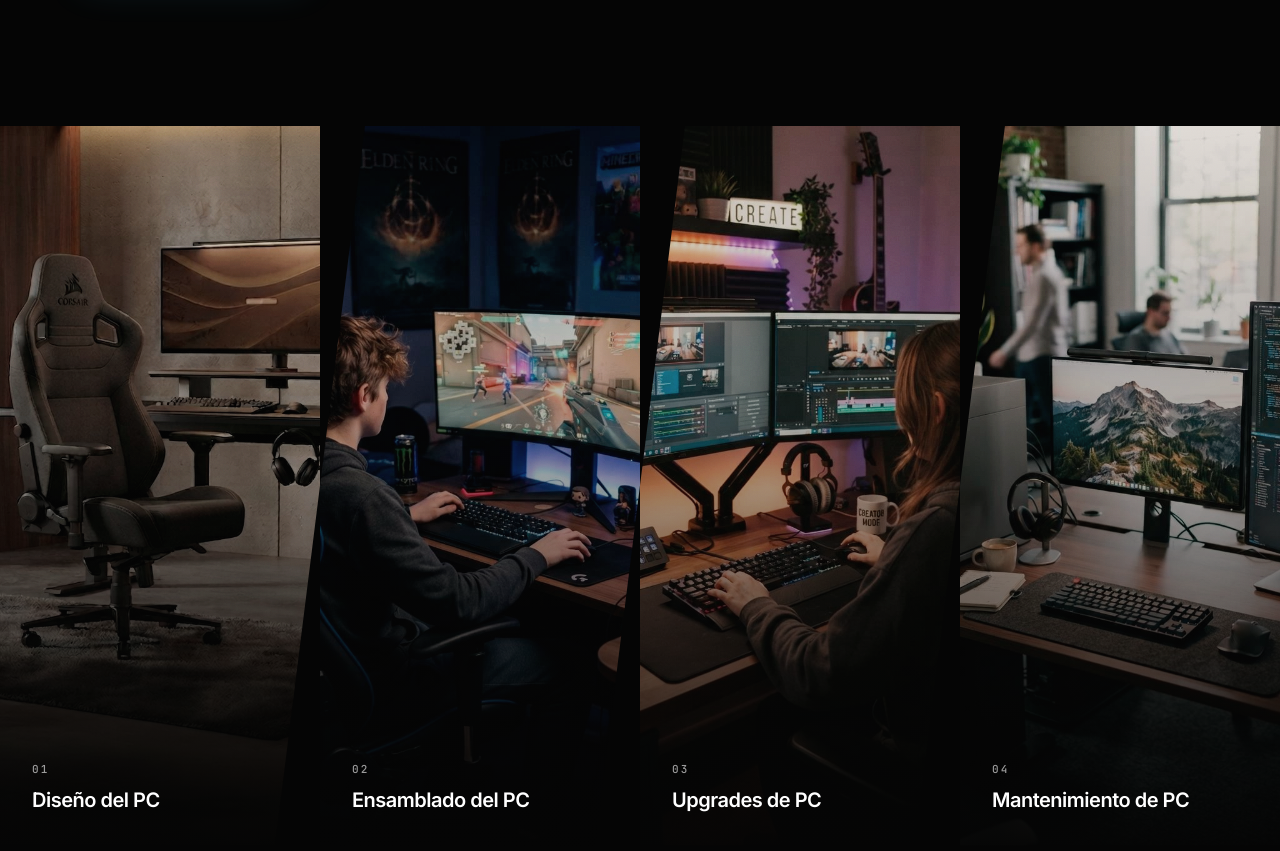
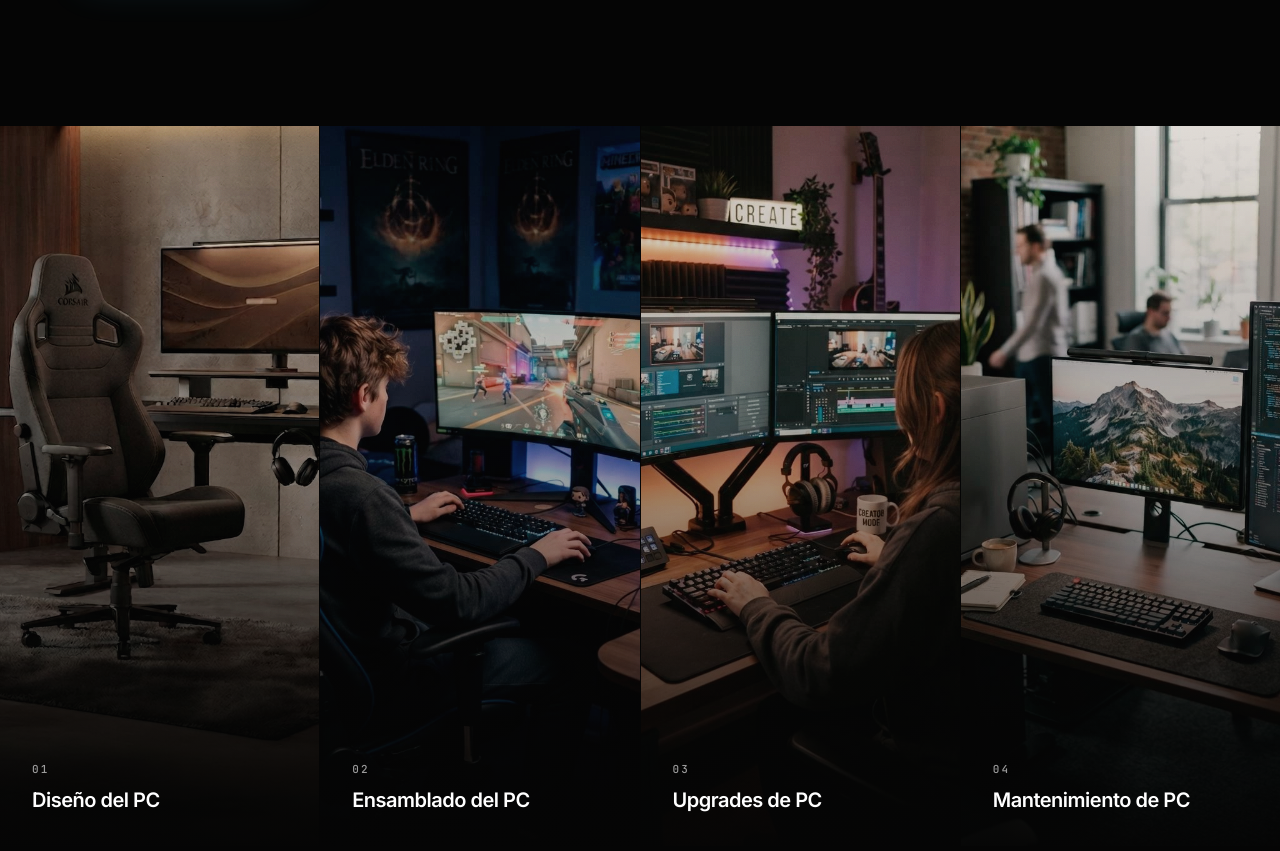
Before and after one commit to Nearcinho/pc-lab, a Next.js app: page /servicios in a window 1280 px wide. Shown: the part 633-1484 px from the top of the page. Built offline with nearby package versions, Linux system fonts and the light colour scheme.

Commit message:
Servicios: rectangulos simples en 16:9, sin clip

```diff
--- a/src/components/servicios/services-strip.tsx
+++ b/src/components/servicios/services-strip.tsx
@@ -53,27 +53,9 @@ const services = [
   },
 ] as const;
 
-function clipFor(i: number, s: number) {
-  if (i === 0) return `polygon(0px 0%, calc(100% + ${s}px) 0%, calc(100% - ${s}px) 100%, 0px 100%)`;
-  if (i === 3) return `polygon(${s}px 0%, 100% 0%, 100% 100%, -${s}px 100%)`;
-  return `polygon(${s}px 0%, calc(100% + ${s}px) 0%, calc(100% - ${s}px) 100%, -${s}px 100%)`;
-}
-
 export function ServicesStrip() {
   const reduced = useReducedMotion();
   const [active, setActive] = React.useState<number | null>(null);
-  const [slant, setSlant] = React.useState(40);
-  const containerRef = React.useRef<HTMLDivElement>(null);
-
-  React.useLayoutEffect(() => {
-    const el = containerRef.current;
-    if (!el) return;
-    const update = () => setSlant(Math.max(20, Math.min(80, Math.round(el.clientWidth * 0.035))));
-    update();
-    const ro = new ResizeObserver(update);
-    ro.observe(el);
-    return () => ro.disconnect();
-  }, []);
 
   return (
     <>
@@ -117,12 +99,11 @@ export function ServicesStrip() {
 
       {/* Escritorio */}
       <div
-        ref={containerRef}
         className="hidden lg:block"
         onMouseLeave={() => setActive(null)}
       >
         <div className="relative aspect-[16/9] w-full overflow-hidden bg-[#050505]">
-          <div className="absolute inset-0 flex">
+          <div className="absolute inset-0 flex gap-px">
             {services.map((s, i) => {
               const isActive = active === i;
               return (
@@ -131,8 +112,7 @@ export function ServicesStrip() {
                   href={s.href}
                   onMouseEnter={() => setActive(i)}
                   aria-expanded={isActive}
-                  style={{ clipPath: clipFor(i, slant) }}
-                  className={`relative h-full cursor-pointer text-left transition-[flex-grow] duration-700 ease-[cubic-bezier(0.16,1,0.3,1)] focus-visible:outline-none focus-visible:ring-2 focus-visible:ring-brand/60 ${isActive ? "flex-[2.6]" : "flex-1"}`}
+                  className={`relative h-full cursor-pointer overflow-hidden text-left transition-[flex-grow] duration-700 ease-[cubic-bezier(0.16,1,0.3,1)] focus-visible:outline-none focus-visible:ring-2 focus-visible:ring-brand/60 ${isActive ? "flex-[2.6]" : "flex-1"}`}
                 >
                   <div
                     className={`absolute inset-0 transition-transform duration-[1.4s] ease-[cubic-bezier(0.16,1,0.3,1)] ${isActive ? "scale-110" : "scale-100"}`}
```
